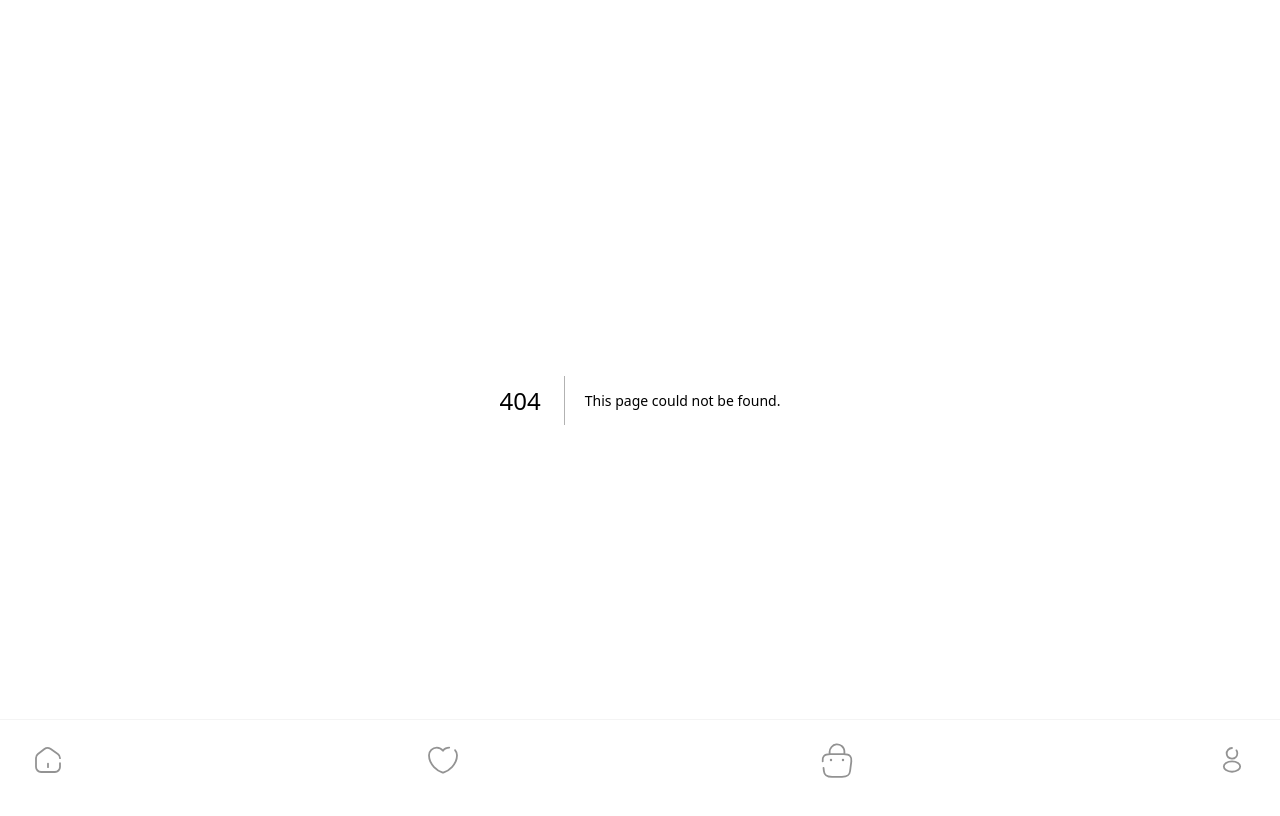
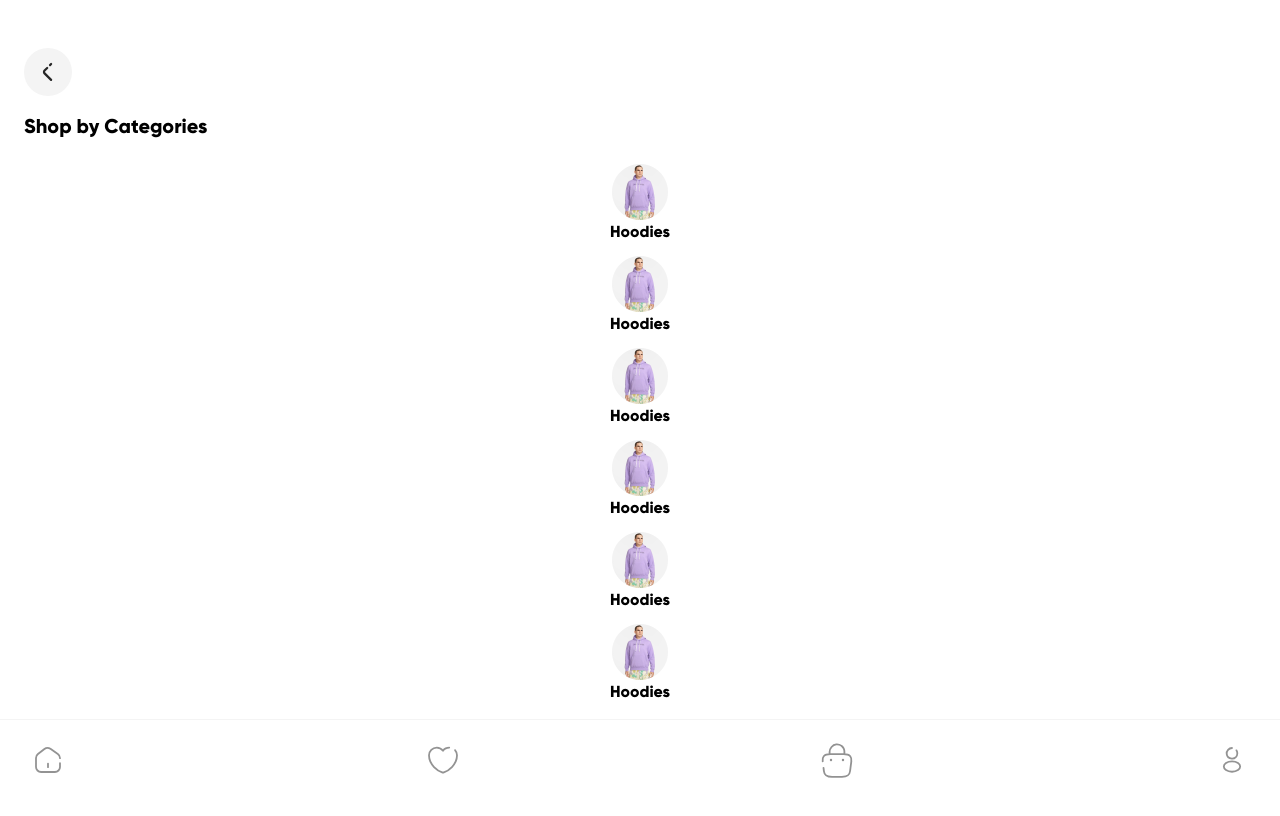
Before and after one commit to luisfalconmx/klot-ecommerce, a Next.js app: page /categories in a window 1280 px wide. Before the commit this address had no page. Built offline with nearby package versions, Linux system fonts and the light colour scheme.

Commit message:
feat: categories page created

```diff
--- /dev/null
+++ b/src/app/categories/page.tsx
@@ -0,0 +1,30 @@
+import Image from "next/image";
+import Link from "next/link";
+import { Category } from "@/components";
+import IconArrowLeft from "@/assets/icons/icon-arrow-left.svg";
+
+export default function Categories() {
+  return (
+    <main className="mt-12 mb-28 mx-6">
+      <Link
+        href="/"
+        className="p-3 bg-pearl rounded-full cursor-pointer mb-4 block w-fit"
+      >
+        <Image src={IconArrowLeft} alt="" width={24} height={24} />
+      </Link>
+
+      <h1 className="text-xl text-primary-100 font-bold mb-6">
+        Shop by Categories
+      </h1>
+
+      <div className="flex flex-col space-y-3">
+        <Category variant="track" title="Hoodies" />
+        <Category variant="track" title="Hoodies" />
+        <Category variant="track" title="Hoodies" />
+        <Category variant="track" title="Hoodies" />
+        <Category variant="track" title="Hoodies" />
+        <Category variant="track" title="Hoodies" />
+      </div>
+    </main>
+  );
+}
--- a/src/app/page.tsx
+++ b/src/app/page.tsx
@@ -28,7 +28,7 @@ export default function Home() {
       <section className="ml-6 mb-8">
         <div className="flex justify-between items-center mb-4 mr-6">
           <h2 className="text-lg text-primary-100 font-bold">Categories</h2>
-          <Link href="#" className="font-medium underline">
+          <Link href="/categories" className="font-medium underline">
             See all
           </Link>
         </div>
--- a/src/components/Category/Category.d.ts
+++ b/src/components/Category/Category.d.ts
@@ -1,4 +1,6 @@
 export interface CategoryProps {
+  variant?: "default" | "track";
   title: string;
   image?: string;
+  link?: string;
 }
--- a/src/components/Category/Category.module.css
+++ b/src/components/Category/Category.module.css
@@ -1,11 +1,19 @@
 .Category {
   @apply flex items-center flex-col min-w-[56px];
+
+  &--track {
+    @apply flex-row bg-pearl rounded-lg space-x-5 p-3;
+  }
+
+  &__image {
+    @apply block mb-1 rounded-full;
+  }
+
+  &__title {
+    @apply block font-normal first-letter:uppercase text-sm;
+  }
+
+  &--track &__title {
+    @apply text-lg;
+  }
 }
-
-.Category__image {
-  @apply block mb-1;
-}
-
-.Category__title {
-  @apply block font-normal first-letter:uppercase text-sm;
-}
--- a/src/components/Category/Category.tsx
+++ b/src/components/Category/Category.tsx
@@ -1,15 +1,23 @@
 import Image from "next/image";
 import Link from "next/link";
 import styles from "./Category.module.css";
+import { cn } from "@/utils/cn";
 import type { CategoryProps } from "./Category.d";
 import CategoryImage from "@/assets/images/category-image.jpg";
 
 export const Category = ({
+  variant = "default",
   image = CategoryImage.src,
   title,
+  link = "#",
 }: CategoryProps) => {
   return (
-    <Link href="#" className={styles["Category"]}>
+    <Link
+      href={link}
+      className={cn(styles["Category"], {
+        [styles["Category--track"]]: variant === "track",
+      })}
+    >
       <Image
         src={image}
         alt=""
```
Also changed, not shown: src/assets/icons/icon-arrow-left.svg (added).
